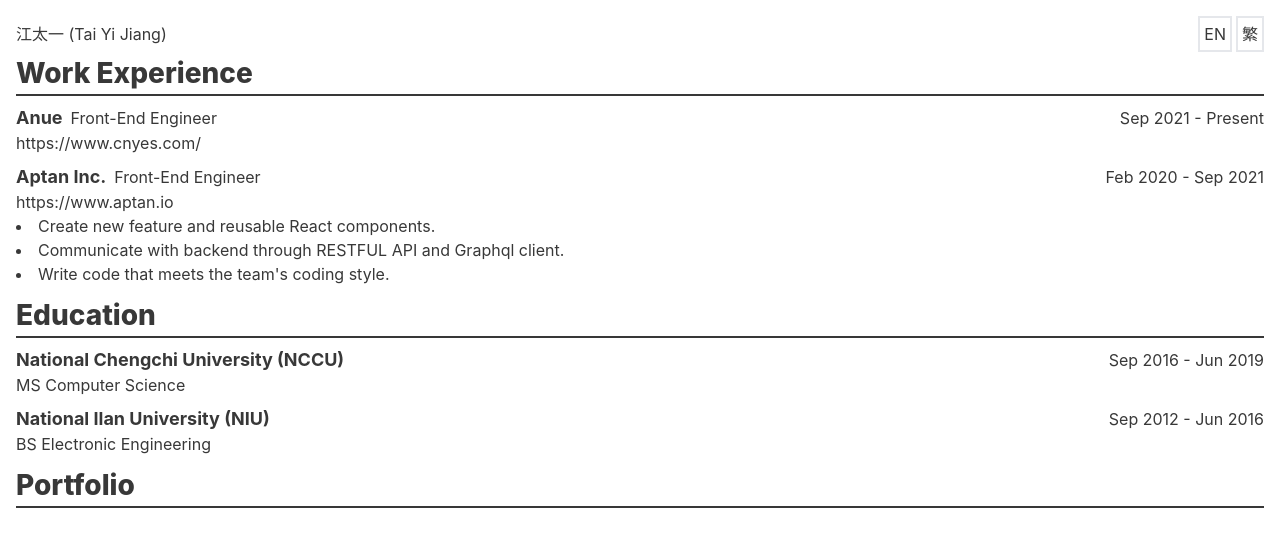
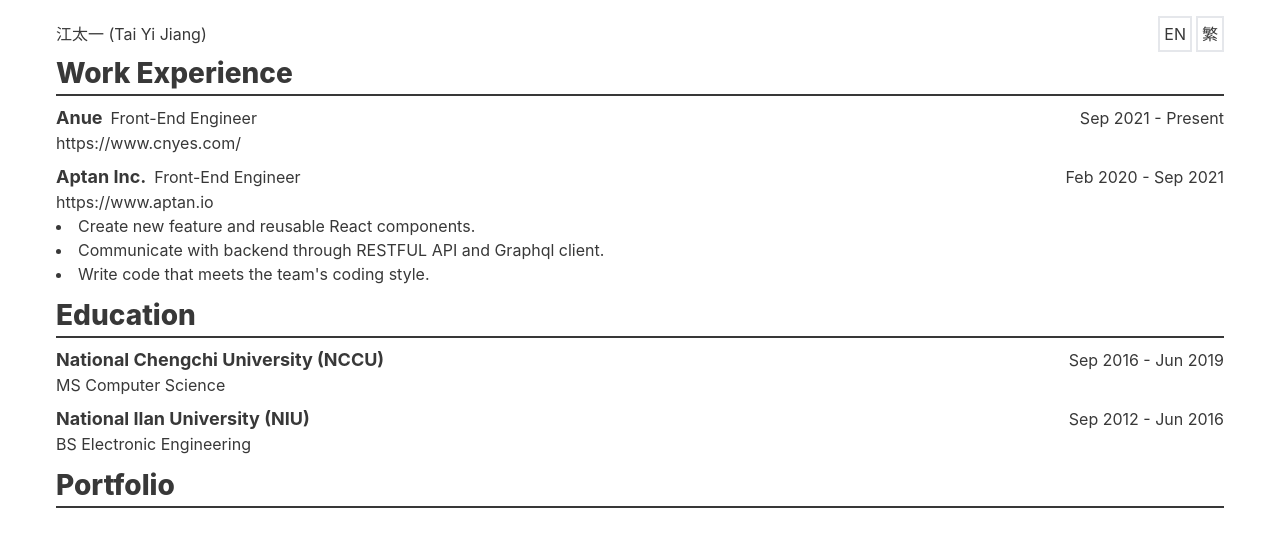
Before and after one commit to moved0311/resume, a React (Create React App) app: page / in a window 1280 px wide. Shown: the top 546 px of the page. Built offline with nearby package versions, Linux system fonts and the light colour scheme.

Commit message:
feat: fix layout

```diff
--- a/src/App.tsx
+++ b/src/App.tsx
@@ -6,7 +6,7 @@
 
 function App() {
   return (
-    <main className="p-4">
+    <main className="p-4 max-w-[1200px] m-auto">
       <Information />
       <WorkExperience />
       <Education />
```
